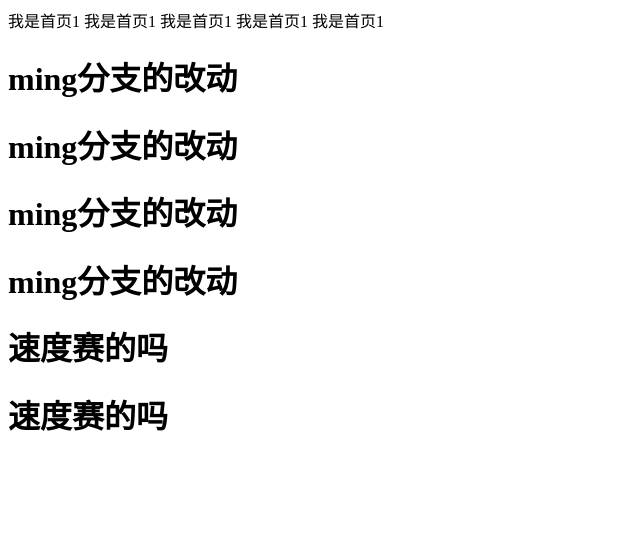
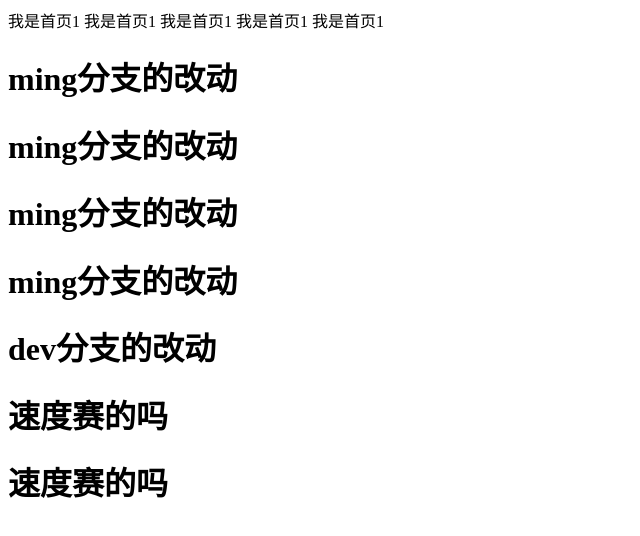
Before and after one commit to 1036892757/ceshi, a plain HTML site: page index.html in a window 1280 px wide. Shown: the whole page, without its empty margins (0-640 px from the left). Drawn offline with Linux system fonts and the light colour scheme.

Commit message:
dev分支的改动

```diff
--- a/index.html
+++ b/index.html
@@ -15,6 +15,7 @@
      <h1>ming分支的改动</h1>
      <h1>ming分支的改动</h1>
      <h1>ming分支的改动</h1>
+     <h1>dev分支的改动</h1>
      <h1>速度赛的吗</h1>
      <h1>速度赛的吗</h1>
 </body>
```
